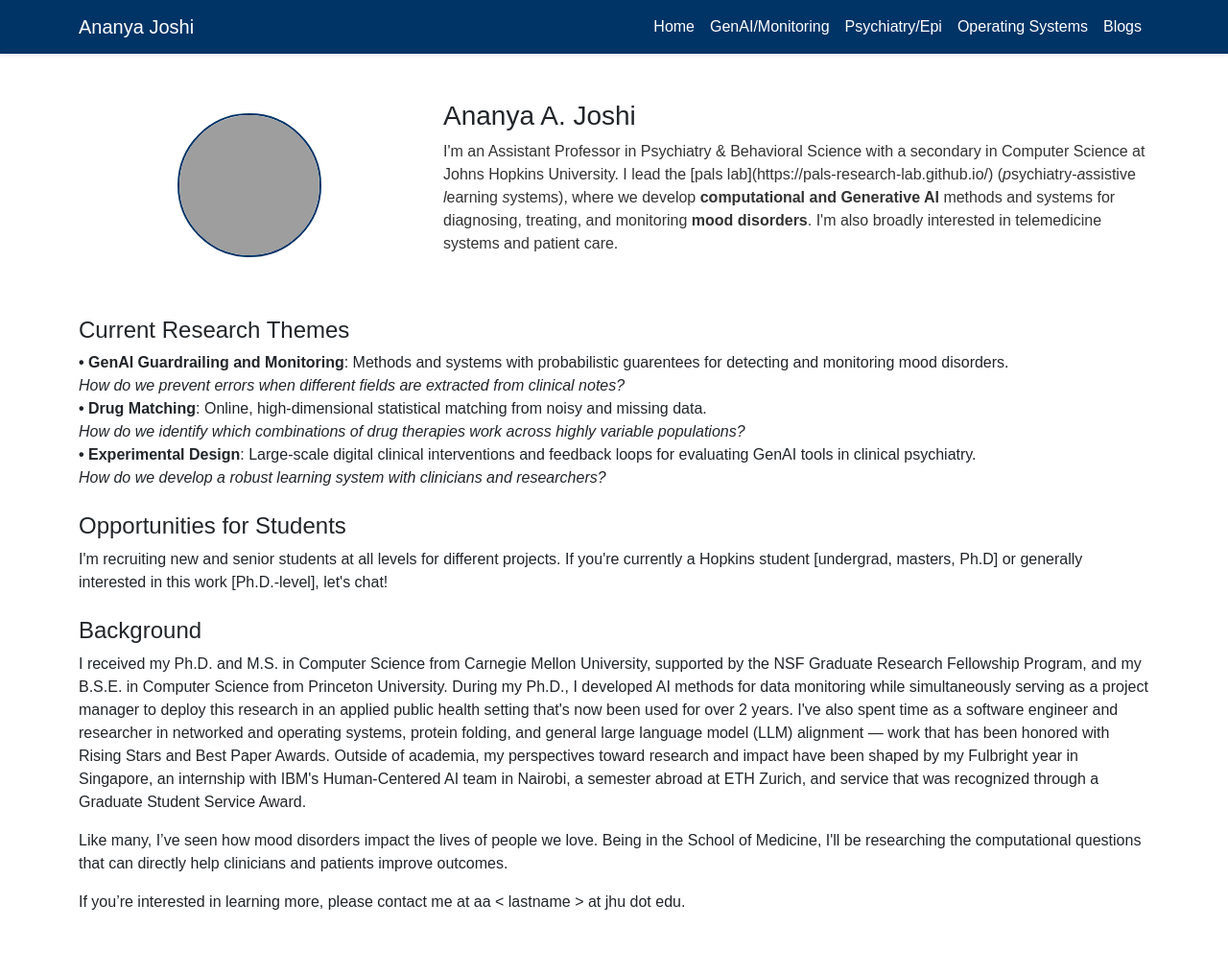
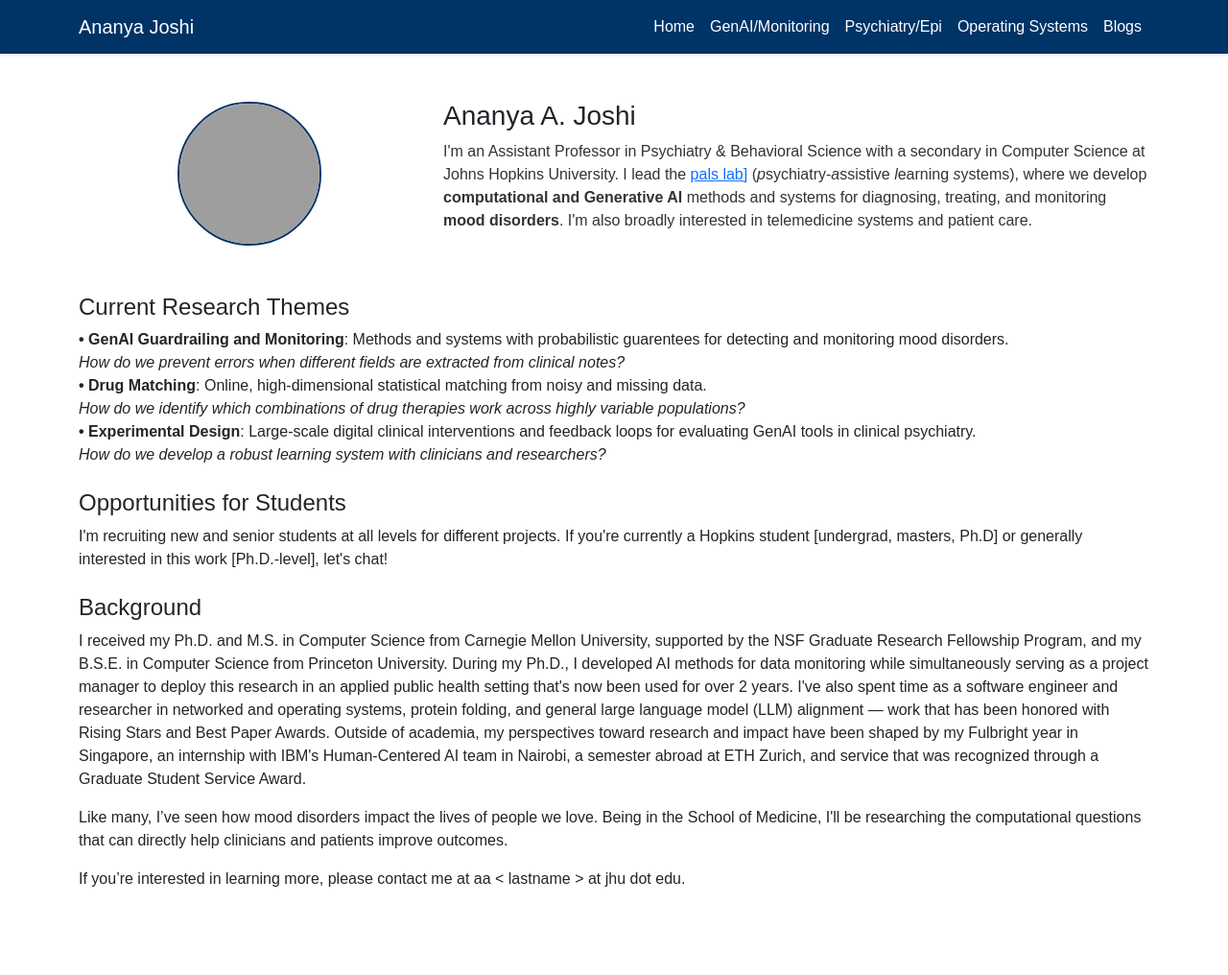
Before and after one commit to Ananya-Joshi/ananya-joshi.github.io, a Jekyll site: the page built from index.md, in a window 1280 px wide. Shown: the whole page at 96% size. Built offline with Jekyll 4.4.1, drawn with Linux system fonts in a browser that asks for light colours; after the commit the page ends 992 px from its top, so only the background shows below that; some of the changed lines change nothing that is shown; grey boxes are pictures that could not be loaded.

Commit message:
Update index.md

```diff
--- a/index.md
+++ b/index.md
@@ -10,7 +10,7 @@
     <div class="col-md-8">
     <h3>Ananya A. Joshi</h3>
     <p class="bio-text">
-    I'm an Assistant Professor in Psychiatry & Behavioral Science with a secondary in Computer Science at Johns Hopkins University. I lead the [pals lab](https://pals-research-lab.github.io/) (<i>p</i>sychiatry-<i>a</i>ssistive <i>l</i>earning <i>s</i>ystems),  where we develop <b>computational and Generative AI</b> methods and systems for diagnosing, treating, and monitoring <b>mood disorders</b>. I'm also broadly interested in telemedicine systems and patient care.  </p>
+    I'm an Assistant Professor in Psychiatry & Behavioral Science with a secondary in Computer Science at Johns Hopkins University. I lead the <a href="https://pals-research-lab.github.io/" target="_blank" rel="noopener noreferrer">pals lab]</a> (<i>p</i>sychiatry-<i>a</i>ssistive <i>l</i>earning <i>s</i>ystems),  where we develop <b>computational and Generative AI</b> methods and systems for diagnosing, treating, and monitoring <b>mood disorders</b>. I'm also broadly interested in telemedicine systems and patient care.  </p>
     </div>
     </div>
 <h4 class="mt-5">Current Research Themes</h4>
```
